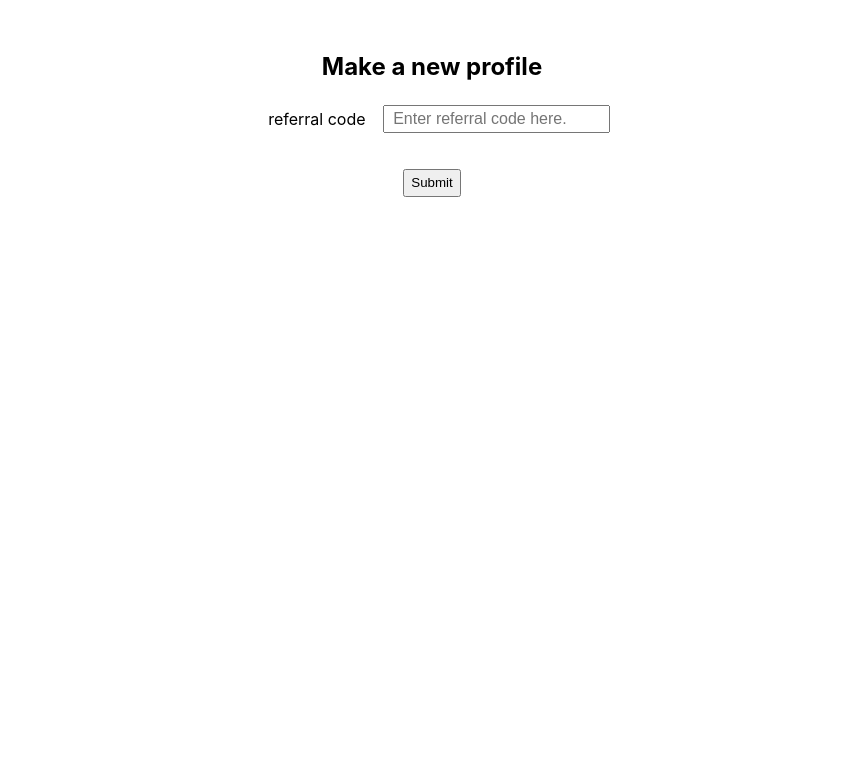
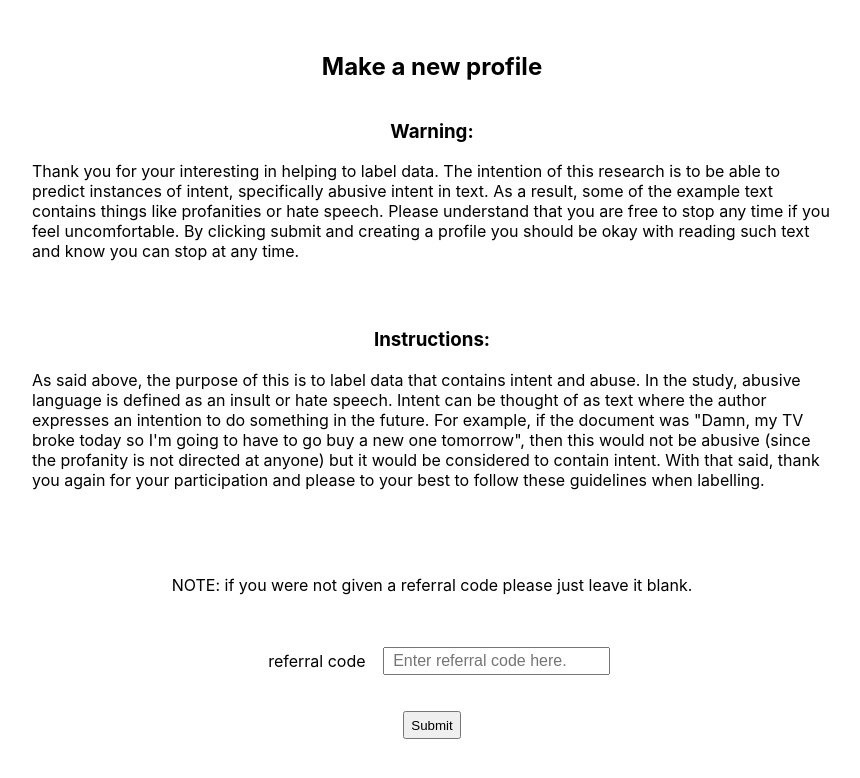
Before and after one commit to simonsben/Intent-Labeller, a React (Create React App) app: page / in a window 1280 px wide. Shown: the top 778 px of the page, without its empty margins (208-1068 px from the left). Built offline with nearby package versions, Linux system fonts and the light colour scheme.

Commit message:
Added warning and instructions to sign on page

```diff
--- a/src/App.js
+++ b/src/App.js
@@ -1,7 +1,7 @@
-import React, { Component, Fragment } from 'react';
-import { is_authenticated } from './actions/authentication';
+import React, { Component } from 'react';
 import Login from './pages/login';
 import Labeller from './pages/labeller';
+import { is_authenticated } from './actions/authentication';
 
 
 class App extends Component {
--- /dev/null
+++ b/src/components/information.jsx
@@ -0,0 +1,45 @@
+import React from 'react';
+
+const TextItem = props => (
+    <div className='input_item vertical'>
+        <h3>{ props.header }</h3>
+        <div className='long_text'>{ props.body }</div>
+    </div>
+)
+
+const Warning = props => {
+    const header = 'Warning:';
+    const body = '\
+        Thank you for your interesting in helping to label data. \
+        The intention of this research is to be able to predict instances of intent, specifically abusive intent in text. \
+        As a result, some of the example text contains things like profanities or hate speech. \
+        Please understand that you are free to stop any time if you feel uncomfortable. \
+        By clicking submit and creating a profile you should be okay with reading such text and know you can stop at any time. \
+        ';
+
+    return <TextItem header={ header } body={ body } />;
+};
+
+const Instructions = props => {
+    const header = 'Instructions:';
+    const body = '\
+        As said above, the purpose of this is to label data that contains intent and abuse. \
+        In the study, abusive language is defined as an insult or hate speech. \
+        Intent can be thought of as text where the author expresses an intention to do something in the future. \
+        For example, if the document was "Damn, my TV broke today so I\'m going to have to go buy a new one tomorrow", \
+        then this would not be abusive (since the profanity is not directed at anyone) but it would be considered to contain intent. \
+        With that said, thank you again for your participation and please to your best to follow these guidelines when labelling. \
+    ';
+
+    return <TextItem header={ header } body ={ body } />;
+};
+
+const FinalNote = props => {
+    return <TextItem body='NOTE: if you were not given a referral code please just leave it blank.' />
+}
+
+export {
+    Warning,
+    Instructions,
+    FinalNote
+};
--- /dev/null
+++ b/src/components/thank_you.jsx
@@ -0,0 +1,11 @@
+import React from 'react';
+
+const ThankYou = props => (
+    <div className='marking_content'>
+        <h3>Thank you for taking the time to help label data, looks there there's no more left for you!</h3>
+    </div>
+);
+
+export {
+    ThankYou
+}
--- a/src/pages/labeller.jsx
+++ b/src/pages/labeller.jsx
@@ -1,6 +1,7 @@
 import React, { Component } from 'react';
+import { deep_copy } from '../actions/utilities';
 import { request_text } from '../actions/retrieve';
-import { deep_copy } from '../actions/utilities';
+import { ThankYou } from '../components/thank_you';
 import { generate_label, label_map } from '../components/label';
 import '../style/label.scss';
 
@@ -66,9 +67,7 @@ class Labeller extends Component {
         const index = state.intent_labels.length;
 
         if (is_done())
-            return (
-                <div>Wow, looks like you're done!</div>
-            );
+            return <ThankYou />
 
         const context = (is_done() || index >= state.contexts.length)? null : state.contexts[index];
 
@@ -84,19 +83,6 @@ class Labeller extends Component {
                     ['intent', 'abuse'].map(variant => generate_label(variant, add_label, state.current_tuple[variant]))
                 }
             </div>
-            // <Fragment>
-            //     {
-            //         !context? null :
-            //         <div className='marking_window'>
-            //             {
-            //                 ['intent', 'abuse'].map(variant => generate_label(variant, add_label, state.current_tuple[variant]))
-            //             }
-            //         </div>
-            //     }
-            //     <div className='container center'>
-            //         <div className='context'>{!context? 'Loading data...' : context}</div>
-            //     </div>
-            // </Fragment>
         )
     }
 }
--- a/src/pages/login.jsx
+++ b/src/pages/login.jsx
@@ -1,5 +1,6 @@
 import React, { Component } from 'react';
 import InputField from '../components/input_field';
+import { Warning, Instructions, FinalNote } from '../components/information';
 import { signup as sign_up } from '../actions/authentication';
 import '../style/login.scss';
 
@@ -44,6 +45,9 @@ class Login extends Component {
                 <h2>Make a new profile</h2>
 
                 <div className='login_fields'>
+                    <Warning />
+                    <Instructions />
+                    <FinalNote />
                     <InputField value={ state.user_type } on_change={ user_type_change } name={ 'referral code' }/>
 
                     <div className='submit'>
--- a/src/style/login.scss
+++ b/src/style/login.scss
@@ -34,6 +34,11 @@
         padding: .1rem .5rem;
         font-size: 1rem;
     }
+
+    &.vertical {
+        flex-direction: column;
+        align-items: center;
+    }
 }
 
 // Container for the submit button
@@ -48,3 +53,8 @@
         height: 1.75rem;
     }
 }
+
+.long_text {
+    max-width: 50rem;
+    margin-bottom: 3rem;
+}
```
